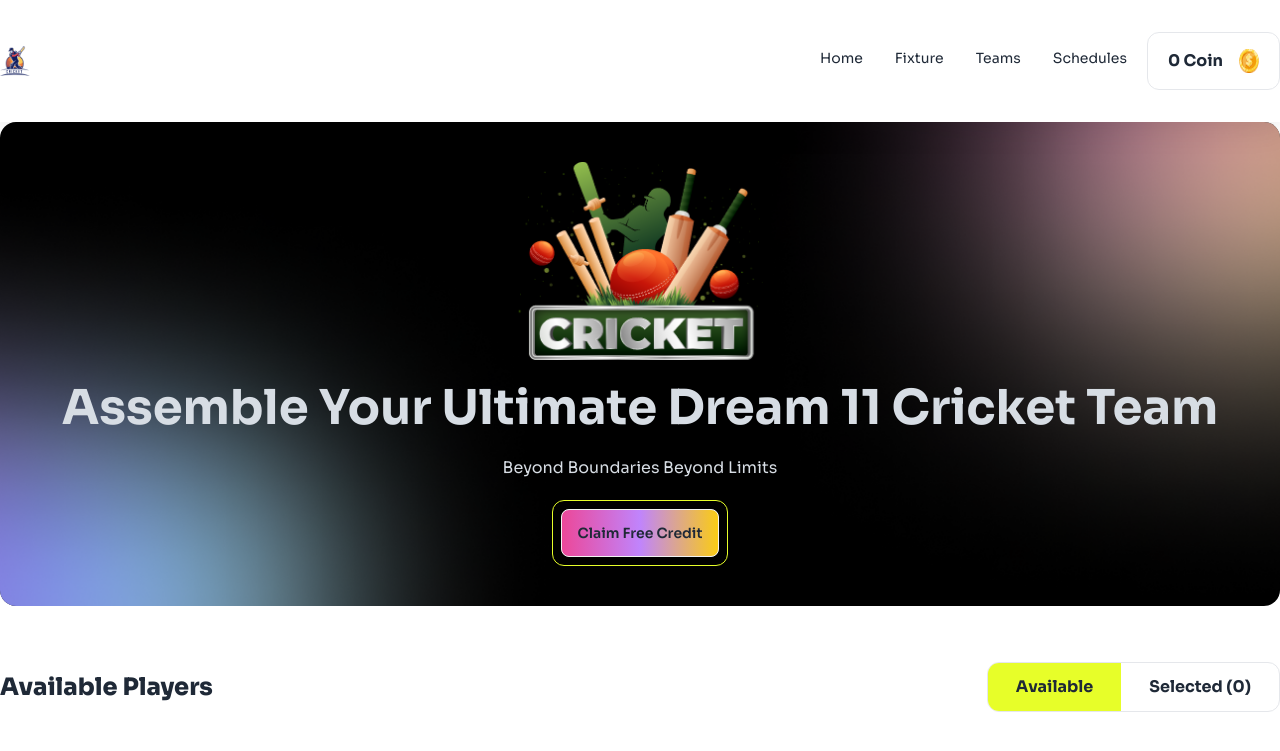
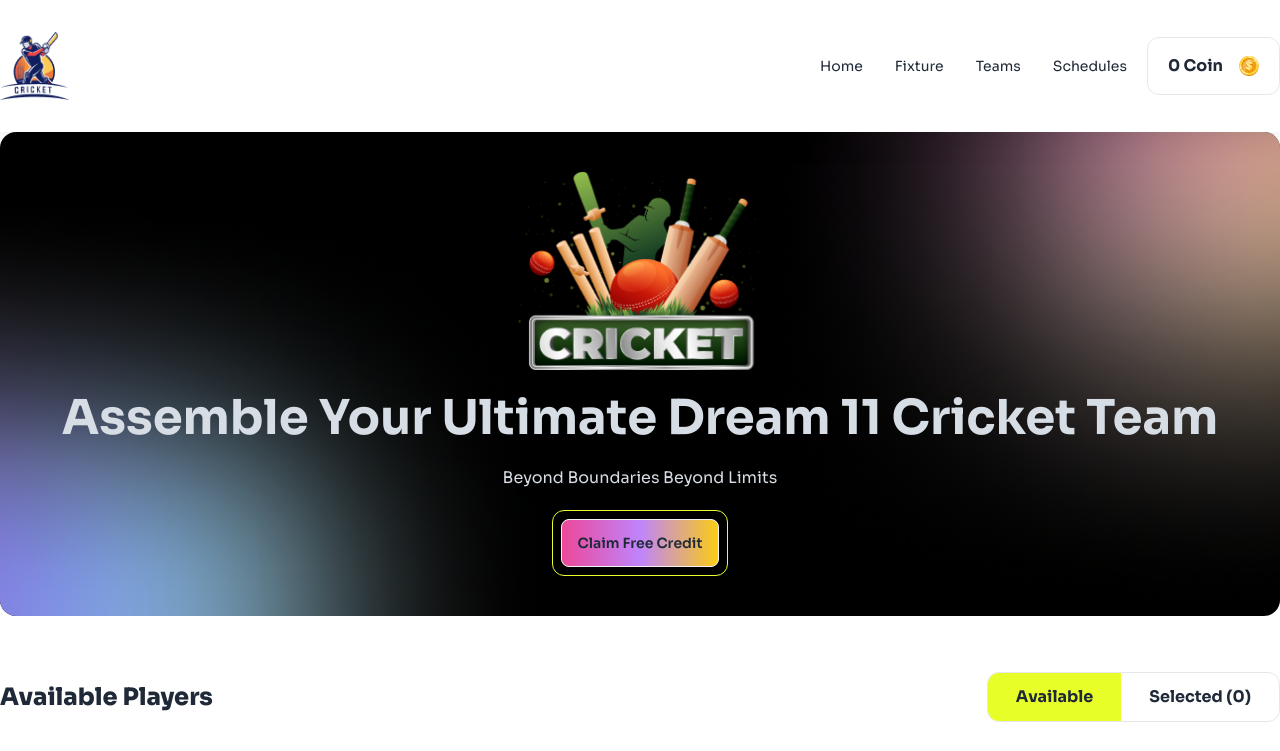
Before and after one commit to mdabdulkyum1/B10-Assignment-7, a React (Vite) app: page / in a window 1280 px wide. Shown: the top 751 px of the page. Built offline with nearby package versions, Linux system fonts and the light colour scheme.

Commit message:
fixed Navbar issue

```diff
--- a/src/components/Navbar/Navbar.jsx
+++ b/src/components/Navbar/Navbar.jsx
@@ -72,11 +72,11 @@ function Navbar({ coins }) {
           </div>
 
           <a className="">
-            <img src={Logo} alt="BPL Logo" className="w-[30px]" />
+            <img src={Logo} alt="BPL Logo" className="w-[70px]" />
           </a>
         </div>
 
-        <div className=" lg:flex">
+        <div className=" lg:flex items-center">
           <ul className="menu menu-horizontal px-1 hidden lg:flex ">
             <li>
               <a href="">Home</a>
@@ -92,7 +92,7 @@ function Navbar({ coins }) {
             </li>
           </ul>
 
-          <div className="flex gap-2 sm:gap-4 border py-4 px-2 sm:px-5 rounded-xl">
+          <div className="flex items-center gap-2 sm:gap-4 border py-4 px-2 sm:px-5 rounded-xl">
             <span className="sm:font-bold">{coins} Coin</span>
             <img src={Dollar} alt="Dollar" />
           </div>
```
